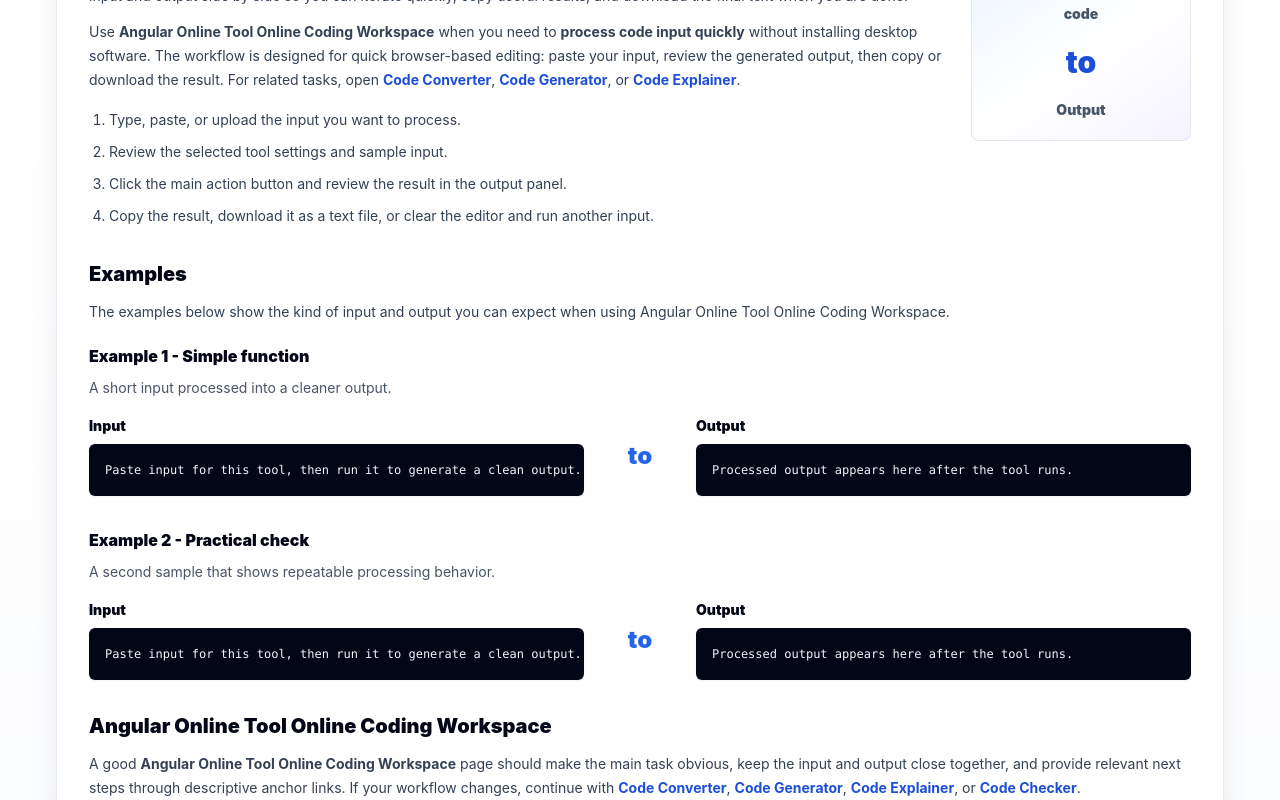
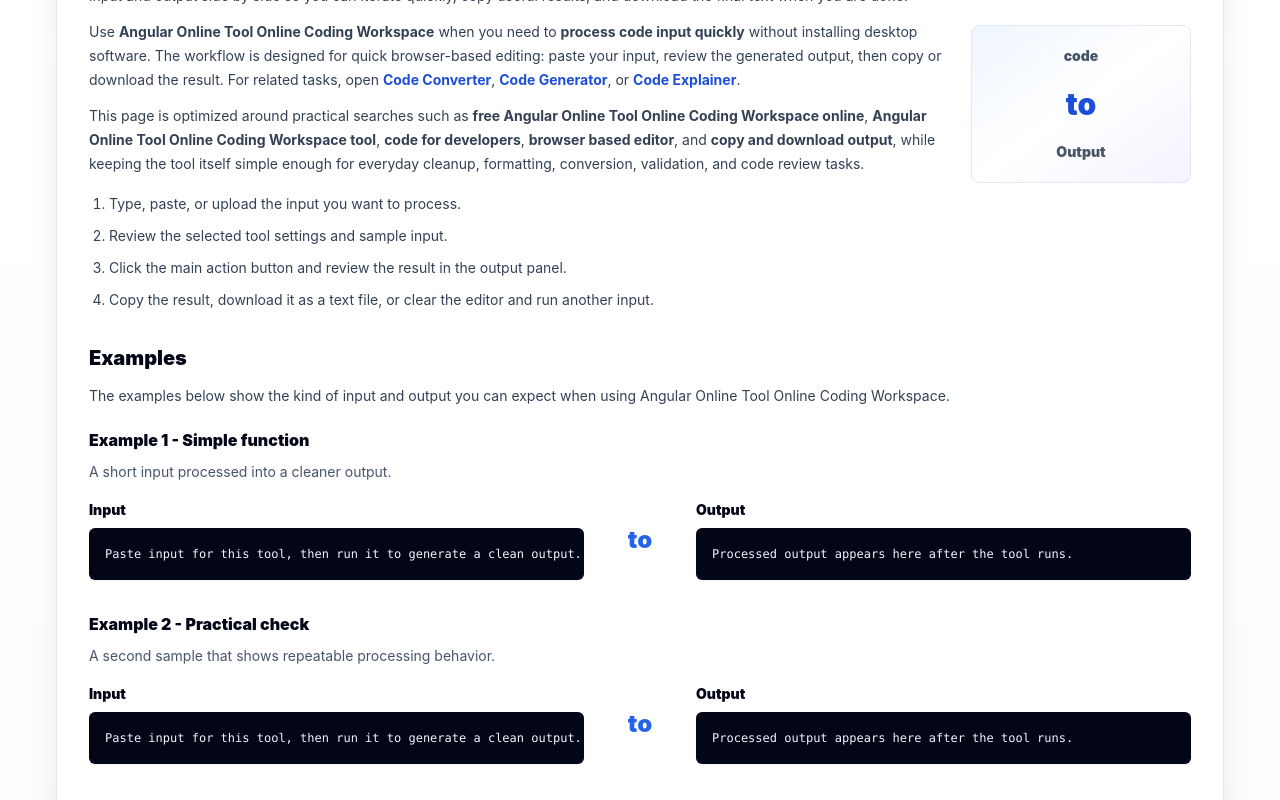
Before and after one commit to heatsing/CodeConvert, a Next.js app: page /angular-online-tool in a window 1280 px wide. Shown: the part 960-1760 px from the top of the page. Built offline with nearby package versions, Linux system fonts and the light colour scheme; no server answers.

Commit message:
Refactor SEO keyword helpers

```diff
--- a/components/tool-seo-content.tsx
+++ b/components/tool-seo-content.tsx
@@ -5,6 +5,7 @@ import { directoryTools, getCategoryId, getCategoryLabel } from "@/lib/home-tool
 import { useI18n, type LanguageCode } from "@/lib/i18n";
 import { onlineTools } from "@/lib/online-tools";
 import { buildToolFaqs } from "@/lib/seo";
+import { keywordIntent, keywordPhrases, normalizeSearchText } from "@/lib/seo-keywords";
 
 type ToolSeoContentProps = {
   title: string;
@@ -114,41 +115,19 @@ function toolOutputExample(title: string, categoryLabel: string) {
   return "Processed output appears here after the tool runs.";
 }
 
-function normalizeText(value: string) {
-  return value.toLowerCase().replace(/[^a-z0-9]+/g, " ").trim();
-}
-
-function keywordIntent(title: string, categoryLabel: string, conversionPair: ConversionPair | null) {
-  const normalizedTitle = normalizeText(title);
-  if (conversionPair) return `convert ${conversionPair.from} code to ${conversionPair.to}`;
-  if (normalizedTitle.includes("json")) return "format, validate, convert, or inspect JSON data";
-  if (normalizedTitle.includes("xml")) return "format, validate, convert, or inspect XML markup";
-  if (normalizedTitle.includes("html")) return "clean, encode, decode, or format HTML";
-  if (normalizedTitle.includes("css") || normalizedTitle.includes("scss") || normalizedTitle.includes("less")) return "format, beautify, or minify stylesheet code";
-  if (normalizedTitle.includes("base64")) return "encode, decode, or convert Base64 text";
-  if (normalizedTitle.includes("url")) return "encode, decode, or inspect URL strings";
-  if (normalizedTitle.includes("regex")) return "test, generate, or explain regular expressions";
-  if (normalizedTitle.includes("hash") || normalizedTitle.includes("md5") || normalizedTitle.includes("sha")) return "generate and inspect hash values";
-  if (normalizedTitle.includes("remove")) return "remove unwanted characters, formatting, comments, or repeated content";
-  if (normalizedTitle.includes("case")) return "convert text case for titles, labels, names, and content cleanup";
-  if (normalizedTitle.includes("font") || categoryLabel === "Font Styles") return "create styled Unicode text for bios, captions, usernames, and posts";
-  if (normalizedTitle.includes("code")) return "process code snippets in a focused browser workspace";
-  return `process ${categoryLabel.toLowerCase()} input quickly`;
-}
-
 function toolHref(tool: { name: string } & ({ href: string } | { slug: string })) {
   return "href" in tool ? tool.href : `/${tool.slug}`;
 }
 
 function uniqueRelatedLinks(title: string, category: string, categoryLabel: string) {
-  const normalizedTitle = normalizeText(title);
+  const normalizedTitle = normalizeSearchText(title);
   const directoryMatches = directoryTools
     .filter((tool) => tool.category.toLowerCase() === category.toLowerCase())
-    .filter((tool) => !normalizedTitle.includes(normalizeText(tool.name)) && !normalizeText(tool.name).includes(normalizedTitle))
+    .filter((tool) => !normalizedTitle.includes(normalizeSearchText(tool.name)) && !normalizeSearchText(tool.name).includes(normalizedTitle))
     .slice(0, 6);
   const onlineMatches = onlineTools
     .filter((tool) => tool.mode.toLowerCase() === category.toLowerCase())
-    .filter((tool) => !normalizedTitle.includes(normalizeText(tool.name)) && !normalizeText(tool.name).includes(normalizedTitle))
+    .filter((tool) => !normalizedTitle.includes(normalizeSearchText(tool.name)) && !normalizeSearchText(tool.name).includes(normalizedTitle))
     .slice(0, 6);
 
   const fallbackLinks = [
@@ -189,6 +168,7 @@ export function ToolSeoContent({ title, description, category }: ToolSeoContentP
   const sampleLinks = relatedLinks.length > 0 ? relatedLinks : relatedOnlineLinks;
   const faqs = buildToolFaqs(title, categoryLabel);
   const intent = keywordIntent(title, categoryLabel, conversionPair);
+  const phrases = keywordPhrases(title, categoryLabel, conversionPair);
   const seoLinks = uniqueRelatedLinks(title, category, categoryLabel);
   const inputExample = conversionPair ? codeSample(conversionPair.from, "palindrome") : toolInputExample(title, categoryLabel);
   const outputExample = conversionPair ? codeSample(conversionPair.to, "palindrome") : toolOutputExample(title, categoryLabel);
@@ -222,6 +202,16 @@ export function ToolSeoContent({ title, description, category }: ToolSeoContentP
                 </span>
               ))}
               .
+            </p>
+            <p className="mt-3 text-sm leading-6 text-slate-700">
+              This page is optimized around practical searches such as{" "}
+              {phrases.slice(0, 6).map((phrase, index) => (
+                <span key={phrase}>
+                  {index > 0 ? (index === phrases.slice(0, 6).length - 1 ? ", and " : ", ") : ""}
+                  <strong>{phrase}</strong>
+                </span>
+              ))}
+              , while keeping the tool itself simple enough for everyday cleanup, formatting, conversion, validation, and code review tasks.
             </p>
             <ol className="mt-4 list-decimal space-y-2 pl-5 text-sm leading-6 text-slate-700">
               <li>{copy.step1}</li>
@@ -278,7 +268,22 @@ export function ToolSeoContent({ title, description, category }: ToolSeoContentP
           </h2>
           <p className="mt-3 text-sm leading-6 text-slate-700">
             A good <strong>{title}</strong> page should make the main task obvious, keep the input and output close together,
-            and provide relevant next steps through descriptive anchor links. If your workflow changes, continue with{" "}
+            and provide relevant next steps through descriptive anchor links.{" "}
+            {phrases.length > 6 ? (
+              <>
+                It also helps users compare related searches like{" "}
+                {phrases.slice(6, 9).map((phrase, index) => (
+                  <span key={`phrase-${phrase}`}>
+                    {index > 0 ? (index === phrases.slice(6, 9).length - 1 ? ", and " : ", ") : ""}
+                    <strong>{phrase}</strong>
+                  </span>
+                ))}
+                .{" "}
+              </>
+            ) : (
+              "It also keeps related search intent clear for quick comparison. "
+            )}
+            If your workflow changes, continue with{" "}
             {seoLinks.slice(0, 4).map((tool, index) => (
               <span key={`context-${toolHref(tool)}`}>
                 {index > 0 ? (index === seoLinks.slice(0, 4).length - 1 ? ", or " : ", ") : ""}
--- /dev/null
+++ b/lib/seo-keywords.ts
@@ -0,0 +1,116 @@
+export type KeywordConversionPair = {
+  from: string;
+  to: string;
+} | null;
+
+export function normalizeSearchText(value: string) {
+  return value.toLowerCase().replace(/[^a-z0-9]+/g, " ").trim();
+}
+
+export function uniqueKeywords(keywords: string[]) {
+  return keywords
+    .map((keyword) => keyword.replace(/\s+/g, " ").trim())
+    .filter(Boolean)
+    .filter((keyword, index, allKeywords) => allKeywords.findIndex((item) => item.toLowerCase() === keyword.toLowerCase()) === index);
+}
+
+export function keywordVariants(name: string) {
+  return [
+    name,
+    `${name} online`,
+    `free ${name}`,
+    `free ${name} online`,
+    `${name} tool`
+  ];
+}
+
+export function intentKeywords(name: string, category: string, categoryLabel: string) {
+  const lowerName = name.toLowerCase();
+  const keywords = [
+    `${name} online tool`,
+    `free online ${categoryLabel.toLowerCase()}`,
+    `${categoryLabel} for developers`,
+    "browser based developer tool",
+    "paste copy download tool",
+    "no signup online tool"
+  ];
+
+  if (lowerName.includes("json")) keywords.push("json formatter", "json validator", "json beautifier", "json converter", "format json online");
+  if (lowerName.includes("xml")) keywords.push("xml formatter", "xml validator", "xml beautifier", "xml converter", "format xml online");
+  if (lowerName.includes("yaml")) keywords.push("yaml formatter", "yaml validator", "yaml converter", "format yaml online");
+  if (lowerName.includes("html")) keywords.push("html formatter", "html minifier", "html encoder decoder", "html beautifier");
+  if (lowerName.includes("css")) keywords.push("css formatter", "css beautifier", "css minifier", "format css online");
+  if (lowerName.includes("javascript") || lowerName.includes("js")) keywords.push("javascript formatter", "javascript beautifier", "javascript minifier", "js formatter online");
+  if (lowerName.includes("typescript")) keywords.push("typescript formatter", "typescript converter", "typescript code tool", "ts formatter online");
+  if (lowerName.includes("base64")) keywords.push("base64 encode", "base64 decode", "base64 converter", "base64 encoder decoder");
+  if (lowerName.includes("url")) keywords.push("url encode", "url decode", "url parser", "url parameter tool");
+  if (lowerName.includes("regex")) keywords.push("regex tester", "regular expression tester", "regex generator", "regex checker");
+  if (lowerName.includes("hash") || lowerName.includes("md5") || lowerName.includes("sha")) keywords.push("hash generator", "md5 generator", "sha generator", "checksum tool");
+  if (lowerName.includes("jwt")) keywords.push("jwt decoder", "jwt parser", "jwt token tool", "jwt encode decode");
+  if (lowerName.includes("text") || category === "Text") keywords.push("text tools", "text cleaner", "text converter", "word counter", "character counter");
+  if (category === "Font Styles") keywords.push("font generator", "fancy text generator", "unicode text generator", "social media font generator");
+  if (category === "Security") keywords.push("security tools", "token checker", "hash tools", "web security tool");
+  if (category === "Network") keywords.push("network tools", "dns tools", "ip lookup", "domain checker");
+  if (category === "Code") keywords.push("code converter", "code generator", "code checker", "code formatter", "programming tool");
+  if (category === "Language") keywords.push("online compiler", "language tools", "programming language tool", "code runner");
+  if (category === "Format" || category === "Formatter") keywords.push("formatter online", "beautifier online", "code formatter", "data formatter");
+  if (category === "Encode" || category === "Decode") keywords.push("encoder decoder", "encode decode online", "text encoder", "text decoder");
+
+  return uniqueKeywords(keywords);
+}
+
+export function keywordIntent(title: string, categoryLabel: string, conversionPair: KeywordConversionPair) {
+  const normalizedTitle = normalizeSearchText(title);
+  if (conversionPair) return `convert ${conversionPair.from} code to ${conversionPair.to}`;
+  if (normalizedTitle.includes("json")) return "format, validate, convert, or inspect JSON data";
+  if (normalizedTitle.includes("xml")) return "format, validate, convert, or inspect XML markup";
+  if (normalizedTitle.includes("html")) return "clean, encode, decode, or format HTML";
+  if (normalizedTitle.includes("css") || normalizedTitle.includes("scss") || normalizedTitle.includes("less")) return "format, beautify, or minify stylesheet code";
+  if (normalizedTitle.includes("base64")) return "encode, decode, or convert Base64 text";
+  if (normalizedTitle.includes("url")) return "encode, decode, or inspect URL strings";
+  if (normalizedTitle.includes("regex")) return "test, generate, or explain regular expressions";
+  if (normalizedTitle.includes("hash") || normalizedTitle.includes("md5") || normalizedTitle.includes("sha")) return "generate and inspect hash values";
+  if (normalizedTitle.includes("remove")) return "remove unwanted characters, formatting, comments, or repeated content";
+  if (normalizedTitle.includes("case")) return "convert text case for titles, labels, names, and content cleanup";
+  if (normalizedTitle.includes("font") || categoryLabel === "Font Styles") return "create styled Unicode text for bios, captions, usernames, and posts";
+  if (normalizedTitle.includes("code")) return "process code snippets in a focused browser workspace";
+  return `process ${categoryLabel.toLowerCase()} input quickly`;
+}
+
+export function keywordPhrases(title: string, categoryLabel: string, conversionPair: KeywordConversionPair) {
+  const normalizedTitle = normalizeSearchText(title);
+  const baseTitle = title.replace(/\s+Online$/i, "").trim();
+  const phrases = [
+    `free ${baseTitle} online`,
+    `${baseTitle} tool`,
+    `${categoryLabel.toLowerCase()} for developers`,
+    "browser based editor",
+    "copy and download output"
+  ];
+
+  if (conversionPair) {
+    phrases.push(
+      `${conversionPair.from} to ${conversionPair.to} converter`,
+      `convert ${conversionPair.from} code to ${conversionPair.to}`,
+      `free ${conversionPair.from} to ${conversionPair.to} code converter`
+    );
+  }
+
+  if (normalizedTitle.includes("json")) phrases.push("JSON formatter", "JSON validator", "JSON beautifier", "JSON converter");
+  if (normalizedTitle.includes("xml")) phrases.push("XML formatter", "XML validator", "XML beautifier", "XML converter");
+  if (normalizedTitle.includes("yaml")) phrases.push("YAML formatter", "YAML validator", "YAML converter");
+  if (normalizedTitle.includes("html")) phrases.push("HTML formatter", "HTML minifier", "HTML encoder decoder");
+  if (normalizedTitle.includes("css") || normalizedTitle.includes("scss") || normalizedTitle.includes("less")) phrases.push("CSS formatter", "CSS beautifier", "stylesheet formatter");
+  if (normalizedTitle.includes("javascript") || normalizedTitle.includes("typescript")) phrases.push("JavaScript formatter", "TypeScript formatter", "code beautifier");
+  if (normalizedTitle.includes("base64")) phrases.push("Base64 encoder", "Base64 decoder", "Base64 converter");
+  if (normalizedTitle.includes("url")) phrases.push("URL encoder", "URL decoder", "URL parameter tool");
+  if (normalizedTitle.includes("regex")) phrases.push("regex tester", "regular expression checker", "regex generator");
+  if (normalizedTitle.includes("hash") || normalizedTitle.includes("md5") || normalizedTitle.includes("sha")) phrases.push("hash generator", "MD5 generator", "SHA checksum tool");
+  if (normalizedTitle.includes("jwt")) phrases.push("JWT decoder", "JWT parser", "token inspector");
+  if (normalizedTitle.includes("word counter")) phrases.push("word count tool", "online word counter", "text statistics");
+  if (normalizedTitle.includes("character counter")) phrases.push("character count tool", "letter counter", "text length checker");
+  if (categoryLabel === "Text Tools") phrases.push("text cleaner", "text converter", "remove text formatting", "plain text tool");
+  if (categoryLabel === "Font Styles") phrases.push("font generator", "fancy text generator", "Unicode text generator", "social media fonts");
+
+  return uniqueKeywords(phrases).slice(0, 9);
+}
--- a/lib/seo.ts
+++ b/lib/seo.ts
@@ -2,6 +2,7 @@ import type { Metadata } from "next";
 import { createElement } from "react";
 import { getCategoryLabel, type DirectoryTool } from "@/lib/home-tools";
 import type { OnlineTool } from "@/lib/online-tools";
+import { intentKeywords, keywordVariants, uniqueKeywords } from "@/lib/seo-keywords";
 import { siteIconUrl, siteLogoUrl, siteUrl } from "@/lib/site";
 import {
   getCoreToolHeader,
@@ -63,16 +64,6 @@ function buildOnlineMetaDescription(tool: OnlineTool) {
   return getOnlineToolMetaDescription(tool);
 }
 
-function keywordVariants(name: string) {
-  return [
-    name,
-    `${name} online`,
-    `free ${name}`,
-    `free ${name} online`,
-    `${name} tool`
-  ];
-}
-
 export function buildMetadata({
   title,
   description,
@@ -127,7 +118,15 @@ export function buildToolMetadata(tool: ToolConfig): Metadata {
     title: headerCopy.title,
     description: buildCoreToolMetaDescription(tool),
     path: `/${tool.slug}`,
-    keywords: [...keywordVariants(tool.name), tool.title, "free online code tool", "developer tool", "copy output", "download output"]
+    keywords: uniqueKeywords([
+      ...keywordVariants(tool.name),
+      ...intentKeywords(tool.name, "Code", getCategoryLabel("Code")),
+      tool.title,
+      "free online code tool",
+      "developer tool",
+      "copy output",
+      "download output"
+    ])
   });
 }
 
@@ -139,15 +138,16 @@ export function buildDirectoryToolMetadata(tool: DirectoryTool): Metadata {
     title,
     description,
     path: tool.href,
-    keywords: [
+    keywords: uniqueKeywords([
       ...keywordVariants(tool.name),
+      ...intentKeywords(tool.name, tool.category, getCategoryLabel(tool.category)),
       `${getCategoryLabel(tool.category)} tool`,
       `${getCategoryLabel(tool.category)} online`,
       "free online tool",
       "online developer tool",
       "copy output",
       "download output"
-    ]
+    ])
   });
 }
 
@@ -157,7 +157,16 @@ export function buildOnlineToolMetadata(tool: OnlineTool): Metadata {
     title: headerCopy.title,
     description: buildOnlineMetaDescription(tool),
     path: `/${tool.slug}`,
-    keywords: [...keywordVariants(tool.name), "online coding workspace", "developer tool", "code playground", "free online tool"]
+    keywords: uniqueKeywords([
+      ...keywordVariants(tool.name),
+      ...intentKeywords(tool.name, "Code", getCategoryLabel("Code")),
+      "online coding workspace",
+      "developer tool",
+      "code playground",
+      "free online tool",
+      "browser code runner",
+      "developer productivity tool"
+    ])
   });
 }
 
```
